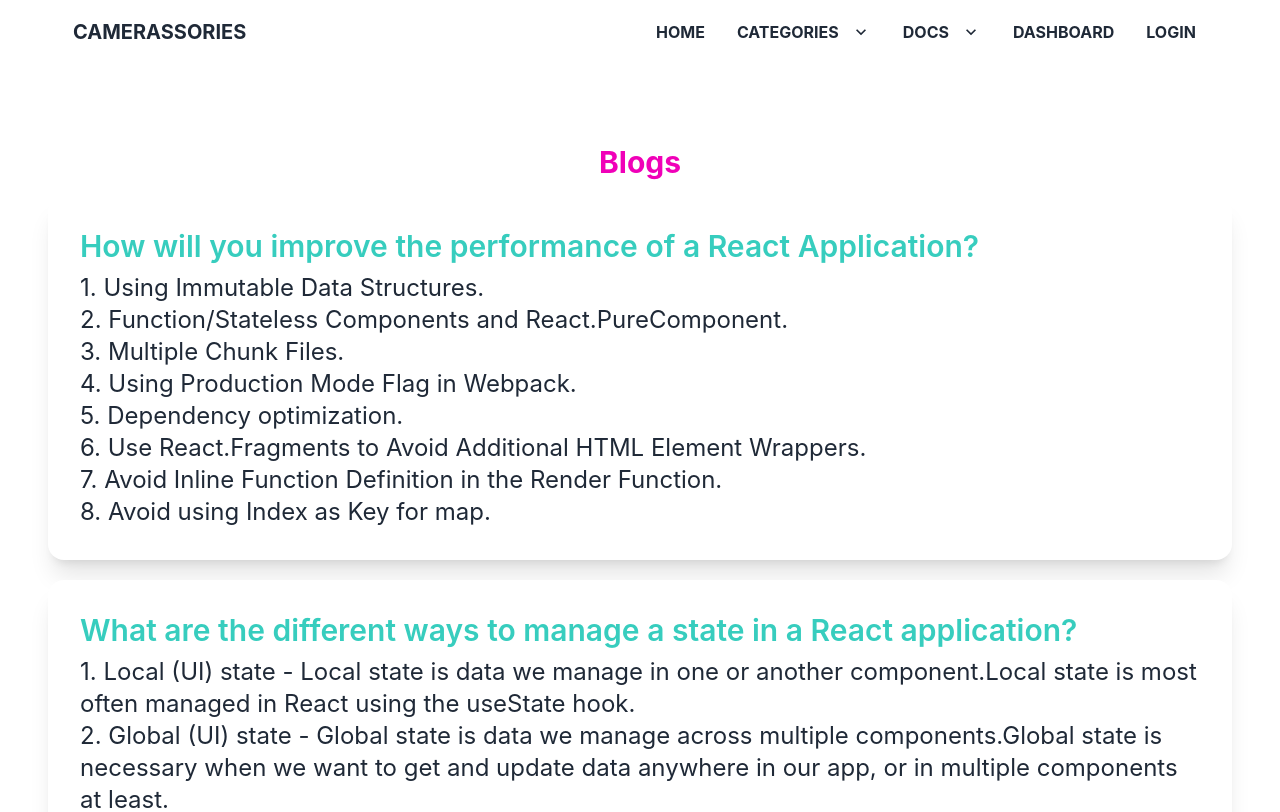
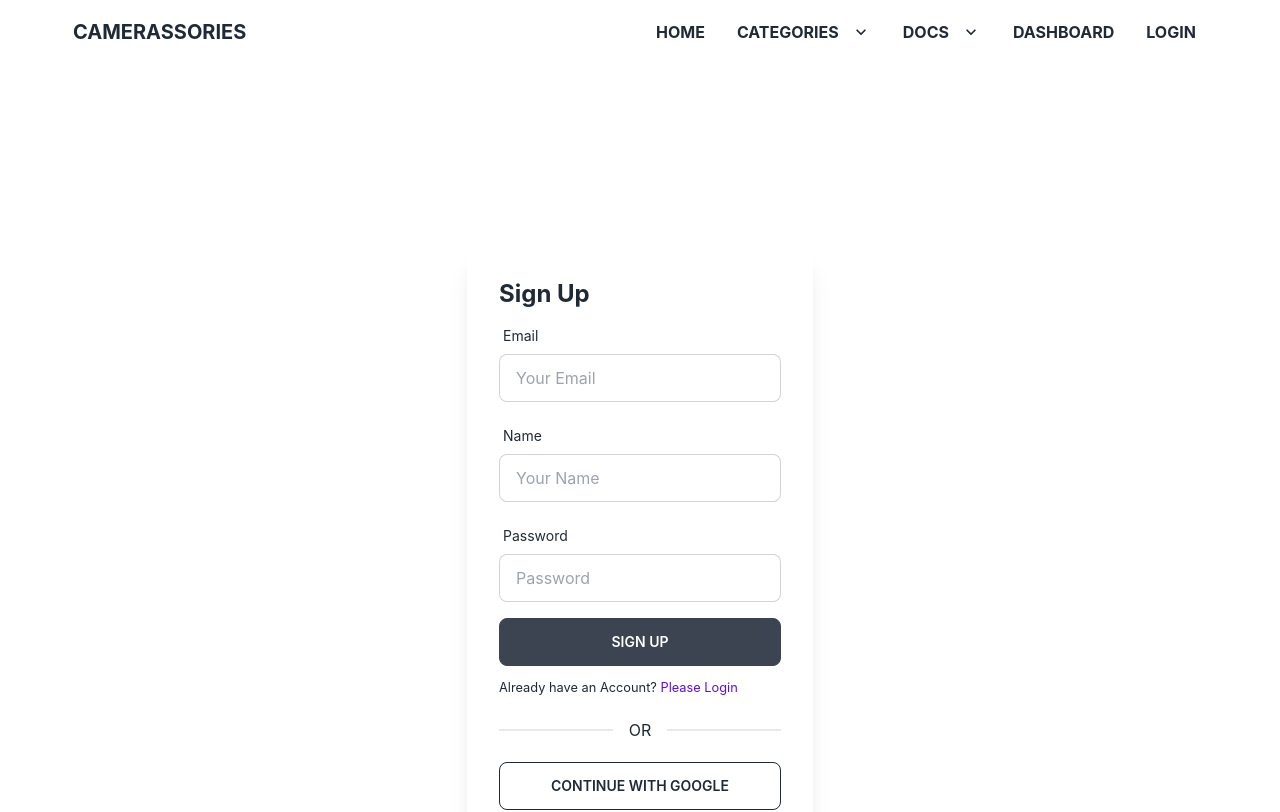
Before and after one commit to Ohi20/PH-Assignment12-Wave2Recheck, a React (Create React App) app: page /signup in a window 1280 px wide. Shown: the top 812 px of the page. Built offline with nearby package versions, Linux system fonts and the light colour scheme; no server answers.

Commit message:
SignUp-page-added

```diff
--- a/src/App.js
+++ b/src/App.js
@@ -5,6 +5,7 @@ import Home from './Pages/Home/Home';
 import Navbar from './Pages/Shared/Navbar';
 import Blogs from './Pages/Blogs';
 import Login from './Pages/Login/Login';
+import Signup from './Pages/Login/Signup';
 
 function App() {
   return (
@@ -15,7 +16,7 @@ function App() {
         <Route path="/" element={<Home/>} />
         <Route path="/blogs" element={<Blogs/>} />
         <Route path="/login" element={<Login/>} />
-        <Route path="/signup" element={<Blogs/>} />
+        <Route path="/signup" element={<Signup/>} />
 
 
       </Routes>
--- /dev/null
+++ b/src/Pages/Login/Signup.js
@@ -0,0 +1,142 @@
+import React from 'react';
+import { useCreateUserWithEmailAndPassword, useSignInWithGoogle, useUpdateProfile } from 'react-firebase-hooks/auth';
+import { useForm } from 'react-hook-form';
+import { Link, useNavigate } from 'react-router-dom';
+import auth from '../../firebase.init';
+import Loading from '../Shared/Loading';
+
+const Signup = () => {
+    const [signInWithGoogle, gUser, gLoading, gError] = useSignInWithGoogle(auth);
+
+    const { register, formState: { errors }, handleSubmit } = useForm();
+
+    const [createUserWithEmailAndPassword, user, loading, error] = useCreateUserWithEmailAndPassword(auth);
+
+    const [updateProfile, updating, updateError] = useUpdateProfile(auth);
+
+    const navigate = useNavigate();
+
+    let signInError;
+
+    if(loading || gLoading || updating){
+        return <Loading></Loading>
+    }
+
+    if(error || gError || updateError){
+        signInError = <p className='text-red-500'><small>{error?.message || gError?.message || updateError?.message}</small></p>
+    }
+
+    if(user || gUser){
+        console.log(user || gUser);
+    }
+
+    const onSubmit = async data => {
+        console.log(data);
+        await createUserWithEmailAndPassword(data.email,data.password);
+        await updateProfile({displayName: data.name});
+        console.log('updated');
+        navigate('/purchase');
+    }
+
+    return (
+        <div className='flex h-screen justify-center items-center '>
+            <div class="card lg:card-side bg-base-100 shadow-xl">
+
+  <div class="card-body">
+    <h2 class="card-title text-center text-2xl font-bold">Sign Up</h2>
+    <form onSubmit={handleSubmit(onSubmit)}>
+
+    <div class="form-control w-full max-w-xs">
+  <label class="label">
+    <span class="label-text">Email</span>
+
+  </label>
+  <input
+  type="email"
+  placeholder="Your Email"
+  class="input input-bordered w-full max-w-xs"
+  {...register("email", {
+      required: {
+          value: true,
+          massage: 'email required'
+      },
+    pattern: {
+      value: /[a-z0-9]+@[a-z]+\.[a-z]{2,3}/,
+      message: 'Please Give a Valid Email' // JS only: <p>error message</p> TS only support string
+    }
+  })}
+  />
+  <label class="label">
+  {errors.email?.type === 'required' &&  <span class="label-text-alt text-red-500">{errors.email.message}</span>}
+  {errors.email?.type === 'pattern' &&  <span class="label-text-alt text-red-500">{errors.email.message}</span>}
+
+
+  </label>
+</div>
+    <div class="form-control w-full max-w-xs">
+  <label class="label">
+    <span class="label-text">Name</span>
+
+  </label>
+  <input
+  type="text"
+  placeholder="Your Name"
+  class="input input-bordered w-full max-w-xs"
+  {...register("name", {
+      required: {
+          value: true,
+          massage: 'Name required'
+      }
+
+  })}
+  />
+  <label class="label">
+  {errors.name?.type === 'required' &&  <span class="label-text-alt text-red-500">{errors.name.message}</span>}
+
+
+
+  </label>
+</div>
+    <div class="form-control w-full max-w-xs">
+  <label class="label">
+    <span class="label-text">Password</span>
+
+  </label>
+  <input
+  type="password"
+  placeholder="Password"
+  class="input input-bordered w-full max-w-xs"
+  {...register("password", {
+      required: {
+          value: true,
+          massage: 'password required'
+      },
+      minLength: {
+      value: 6,
+      message: 'Must be 6 characters or longer' // JS only: <p>error message</p> TS only support string
+    }
+  })}
+  />
+  <label class="label">
+  {errors.password?.type === 'required' &&  <span class="label-text-alt text-red-500">{errors.password.message}</span>}
+  {errors.password?.type === 'minLength' &&  <span class="label-text-alt text-red-500">{errors.password.message}</span>}
+
+
+  </label>
+</div>
+
+
+      {signInError}
+      <input className='btn w-full max-w-xs text-white' type="submit" value="Sign Up" />
+    </form>
+    <p><small>Already have an Account? <Link className='text-primary' to="/login">Please Login</Link></small></p>
+    <div class="divider">OR</div>
+    <button onClick={() => signInWithGoogle()}
+    className='btn btn-outline'>Continue with Google</button>
+  </div>
+</div>
+        </div>
+    );
+};
+
+export default Signup;
```
